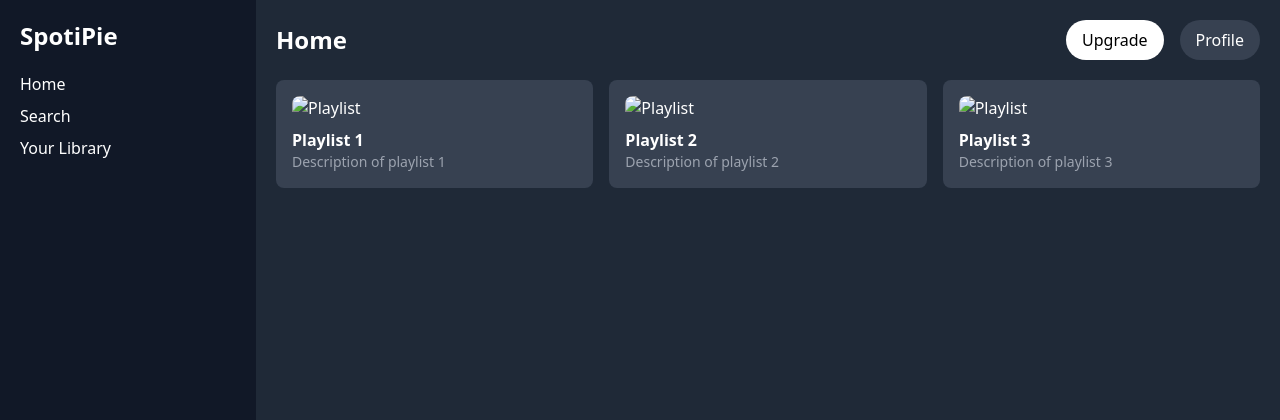
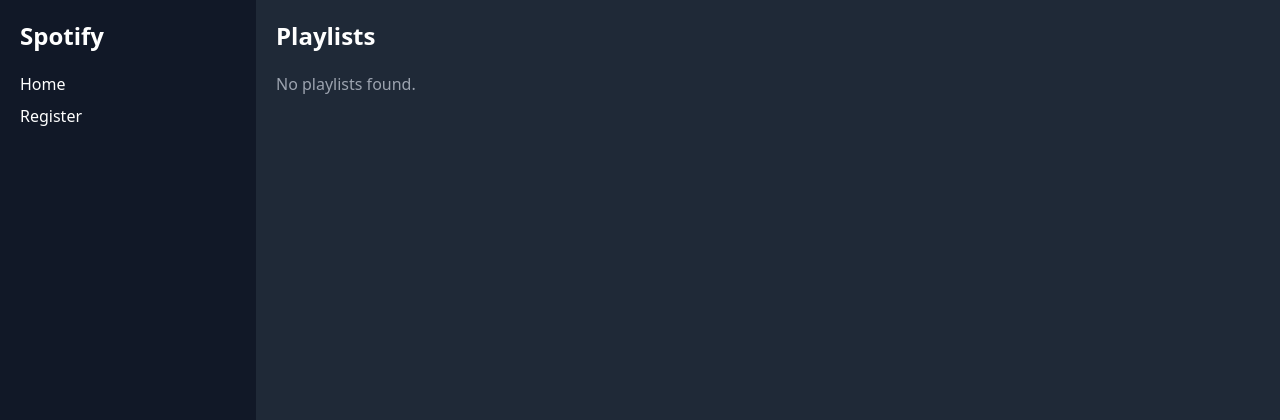
Before and after one commit to Achraf622-cpu/SpotiPie, a PHP site: page /views/home.php in a window 1280 px wide. Shown: the top 420 px of the page. Run offline with PHP 8.4, Linux system fonts and the light colour scheme; some libraries are stand-ins or nearby versions.

Commit message:
Changed some things in the view home page to make it handle the routing

```diff
--- a/views/home.php
+++ b/views/home.php
@@ -3,54 +3,39 @@
 <head>
     <meta charset="UTF-8">
     <meta name="viewport" content="width=device-width, initial-scale=1.0">
-    <title>SpotiPie</title>
+    <title>Spotify Clone</title>
     <script src="https://cdn.tailwindcss.com"></script>
 </head>
 <body class="bg-black text-white">
     <div class="flex h-screen">
         <!-- Sidebar -->
         <div class="w-64 bg-gray-900 p-5">
-            <div class="text-2xl font-bold mb-5">SpotiPie</div>
+            <div class="text-2xl font-bold mb-5">Spotify</div>
             <ul class="space-y-2">
-                <li><a href="#" class="flex items-center space-x-3 hover:text-white">
+                <li><a href="index.php?action=home" class="flex items-center space-x-3 hover:text-white">
                     <span>Home</span>
                 </a></li>
-                <li><a href="#" class="flex items-center space-x-3 hover:text-white">
-                    <span>Search</span>
-                </a></li>
-                <li><a href="#" class="flex items-center space-x-3 hover:text-white">
-                    <span>Your Library</span>
+                <li><a href="index.php?action=register" class="flex items-center space-x-3 hover:text-white">
+                    <span>Register</span>
                 </a></li>
             </ul>
         </div>
 
         <!-- Main Content -->
         <div class="flex-1 bg-gray-800 p-5">
-            <div class="flex justify-between items-center mb-5">
-                <div class="text-2xl font-bold">Home</div>
-                <div class="flex space-x-4">
-                    <button class="bg-white text-black px-4 py-2 rounded-full">Upgrade</button>
-                    <button class="bg-gray-700 text-white px-4 py-2 rounded-full">Profile</button>
-                </div>
-            </div>
-
-            <!-- Playlist Section -->
+            <div class="text-2xl font-bold mb-5">Playlists</div>
             <div class="grid grid-cols-3 gap-4">
-                <div class="bg-gray-700 p-4 rounded-lg">
-                    <img src="https://via.placeholder.com/150" alt="Playlist" class="w-full rounded-lg">
-                    <div class="mt-2 font-bold">Playlist 1</div>
-                    <div class="text-sm text-gray-400">Description of playlist 1</div>
-                </div>
-                <div class="bg-gray-700 p-4 rounded-lg">
-                    <img src="https://via.placeholder.com/150" alt="Playlist" class="w-full rounded-lg">
-                    <div class="mt-2 font-bold">Playlist 2</div>
-                    <div class="text-sm text-gray-400">Description of playlist 2</div>
-                </div>
-                <div class="bg-gray-700 p-4 rounded-lg">
-                    <img src="https://via.placeholder.com/150" alt="Playlist" class="w-full rounded-lg">
-                    <div class="mt-2 font-bold">Playlist 3</div>
-                    <div class="text-sm text-gray-400">Description of playlist 3</div>
-                </div>
+                <?php if (!empty($playlists)): ?>
+                    <?php foreach ($playlists as $playlist): ?>
+                        <div class="bg-gray-700 p-4 rounded-lg">
+                            <img src="https://via.placeholder.com/150" alt="Playlist" class="w-full rounded-lg">
+                            <div class="mt-2 font-bold"><?= $playlist['name'] ?></div>
+                            <div class="text-sm text-gray-400"><?= $playlist['description'] ?? 'No description' ?></div>
+                        </div>
+                    <?php endforeach; ?>
+                <?php else: ?>
+                    <div class="text-gray-400">No playlists found.</div>
+                <?php endif; ?>
             </div>
         </div>
     </div>
```
